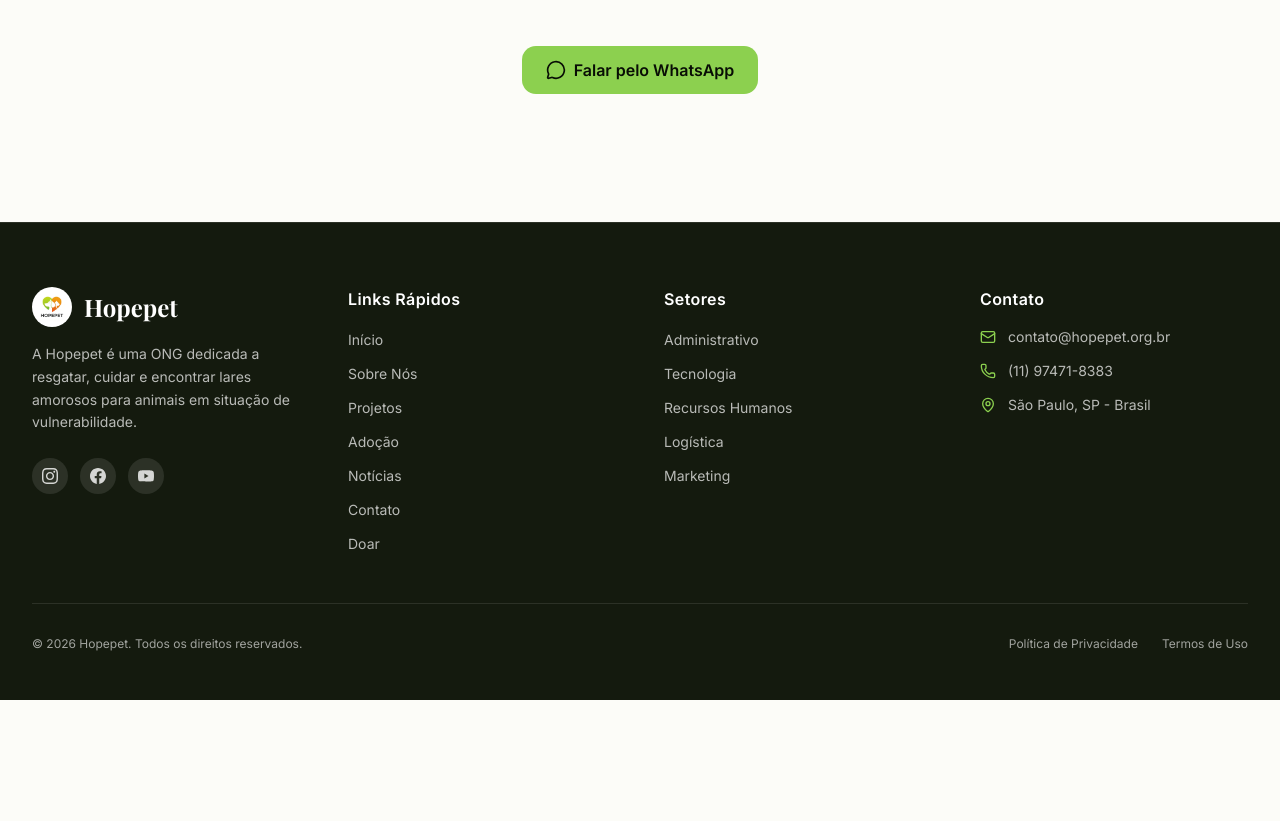
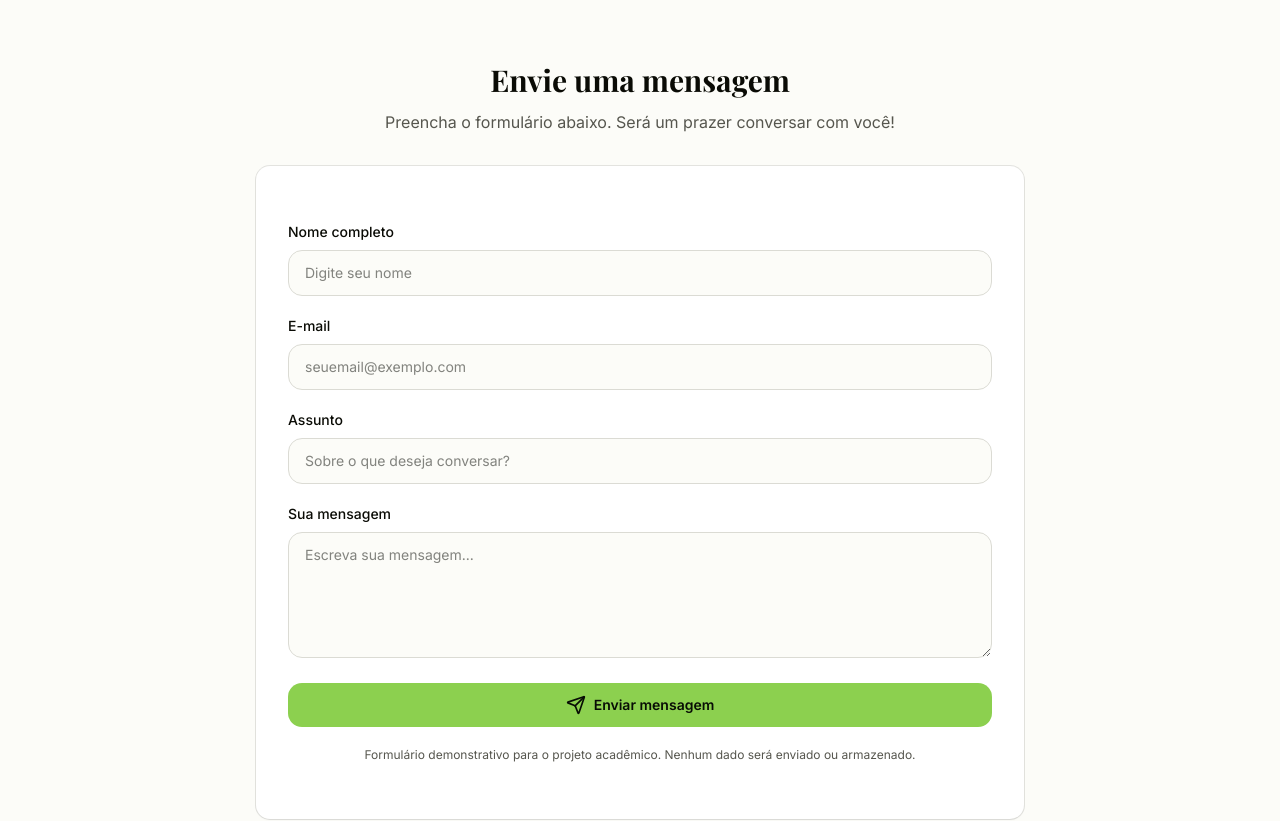
Before and after one commit to thaaporto526-commits/hopepet, a Next.js app: page /contact in a window 1280 px wide. Shown: the part 478-1299 px from the top of the page. Before the commit the page ends 1178 px from the top, so only its background shows below. Built offline with nearby package versions, Linux system fonts and the light colour scheme; a web font is replaced by a local one.

Commit message:
Update page.tsx

```diff
--- a/app/contact/page.tsx
+++ b/app/contact/page.tsx
@@ -1,10 +1,44 @@
-import Link from "next/link";
-import { Mail, Phone, MapPin, MessageCircle } from "lucide-react";
+"use client";
+
+import { useEffect, useState } from "react";
+import { Mail, Phone, MapPin, MessageCircle, Send } from "lucide-react";
 import { playfair } from "@/lib/fonts";
 import { Section } from "@/components/ui/section";
 import { Card, CardContent, CardHeader } from "@/components/ui/card";
 
 export default function ContactPage() {
+  const [animal, setAnimal] = useState("");
+  const [nome, setNome] = useState("");
+  const [email, setEmail] = useState("");
+  const [assunto, setAssunto] = useState("");
+  const [mensagem, setMensagem] = useState("");
+  const [enviado, setEnviado] = useState(false);
+
+  useEffect(() => {
+    const params = new URLSearchParams(window.location.search);
+    const nomeAnimal = params.get("animal") || "";
+    const tipo = params.get("tipo") || "";
+
+    setAnimal(nomeAnimal);
+
+    if (tipo === "adocao" && nomeAnimal) {
+      setAssunto(`Interesse em adoção: ${nomeAnimal}`);
+      setMensagem(
+        `Olá! Tenho interesse em adotar ${nomeAnimal}. Gostaria de saber mais sobre o processo de adoção.`
+      );
+    } else if (tipo === "mensagem" && nomeAnimal) {
+      setAssunto(`Mensagem sobre ${nomeAnimal}`);
+      setMensagem(
+        `Olá! Gostaria de saber mais informações sobre ${nomeAnimal}.`
+      );
+    }
+  }, []);
+
+  function handleSubmit(event: React.FormEvent<HTMLFormElement>) {
+    event.preventDefault();
+    setEnviado(true);
+  }
+
   return (
     <Section id="contact">
       <div className="max-w-3xl mx-auto text-center mb-12">
@@ -72,6 +106,125 @@ export default function ContactPage() {
         </Card>
       </div>
 
+      <div className="max-w-3xl mx-auto mt-16">
+        <div className="text-center mb-8">
+          <h2 className={`${playfair.className} text-2xl md:text-3xl font-bold text-foreground mb-3`}>
+            Envie uma mensagem
+          </h2>
+          <p className="text-muted-foreground">
+            Preencha o formulário abaixo. Será um prazer conversar com você!
+          </p>
+        </div>
+
+        <Card>
+          <CardContent className="p-6 md:p-8">
+            {enviado ? (
+              <div className="text-center py-8">
+                <MessageCircle className="w-12 h-12 text-primary mx-auto mb-4" />
+                <h3 className={`${playfair.className} text-2xl font-bold mb-3`}>
+                  Mensagem registrada!
+                </h3>
+                <p className="text-muted-foreground mb-6">
+                  Obrigado por entrar em contato com a Hopepet.
+                  Esta é uma confirmação demonstrativa do nosso site.
+                </p>
+                <button
+                  type="button"
+                  onClick={() => setEnviado(false)}
+                  className="bg-primary text-primary-foreground px-6 py-3 rounded-xl font-semibold hover:opacity-90 transition"
+                >
+                  Enviar outra mensagem
+                </button>
+              </div>
+            ) : (
+              <form onSubmit={handleSubmit} className="space-y-5">
+                {animal && (
+                  <div className="bg-primary/10 rounded-xl p-4 text-sm">
+                    Você está entrando em contato sobre:
+                    <strong className="block text-primary mt-1">
+                      {animal}
+                    </strong>
+                  </div>
+                )}
+
+                <div>
+                  <label htmlFor="nome" className="block text-sm font-medium mb-2">
+                    Nome completo
+                  </label>
+                  <input
+                    id="nome"
+                    type="text"
+                    value={nome}
+                    onChange={(event) => setNome(event.target.value)}
+                    required
+                    placeholder="Digite seu nome"
+                    className="w-full border border-border rounded-xl px-4 py-3 bg-background outline-none focus:ring-2 focus:ring-primary"
+                  />
+                </div>
+
+                <div>
+                  <label htmlFor="email" className="block text-sm font-medium mb-2">
+                    E-mail
+                  </label>
+                  <input
+                    id="email"
+                    type="email"
+                    value={email}
+                    onChange={(event) => setEmail(event.target.value)}
+                    required
+                    placeholder="seuemail@exemplo.com"
+                    className="w-full border border-border rounded-xl px-4 py-3 bg-background outline-none focus:ring-2 focus:ring-primary"
+                  />
+                </div>
+
+                <div>
+                  <label htmlFor="assunto" className="block text-sm font-medium mb-2">
+                    Assunto
+                  </label>
+                  <input
+                    id="assunto"
+                    type="text"
+                    value={assunto}
+                    onChange={(event) => setAssunto(event.target.value)}
+                    required
+                    placeholder="Sobre o que deseja conversar?"
+                    className="w-full border border-border rounded-xl px-4 py-3 bg-background outline-none focus:ring-2 focus:ring-primary"
+                  />
+                </div>
+
+                <div>
+                  <label htmlFor="mensagem" className="block text-sm font-medium mb-2">
+                    Sua mensagem
+                  </label>
+                  <textarea
+                    id="mensagem"
+                    value={mensagem}
+                    onChange={(event) => setMensagem(event.target.value)}
+                    required
+                    rows={5}
+                    placeholder="Escreva sua mensagem..."
+                    className="w-full border border-border rounded-xl px-4 py-3 bg-background outline-none focus:ring-2 focus:ring-primary resize-y"
+                  />
+                </div>
+
+                <button
+                  type="submit"
+                  className="w-full inline-flex items-center justify-center gap-2 bg-primary text-primary-foreground px-6 py-3 rounded-xl font-semibold hover:opacity-90 transition"
+                >
+                  <Send className="w-5 h-5" />
+                  Enviar mensagem
+                </button>
+
+                <p className="text-xs text-muted-foreground text-center">
+                  Formulário demonstrativo para o projeto acadêmico.
+                  Nenhum dado será enviado ou armazenado.
+                </p>
+              </form>
+            )}
+          </CardContent>
+        </Card>
+      </div>
+
       <div className="text-center mt-12">
         <a
           href="https://wa.me/5511974718383"
```
